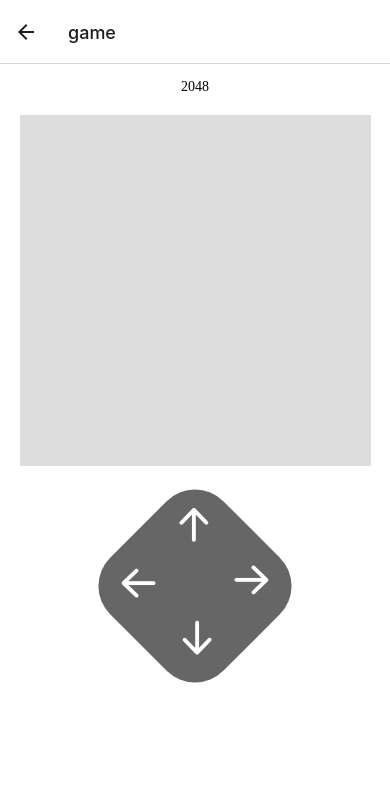
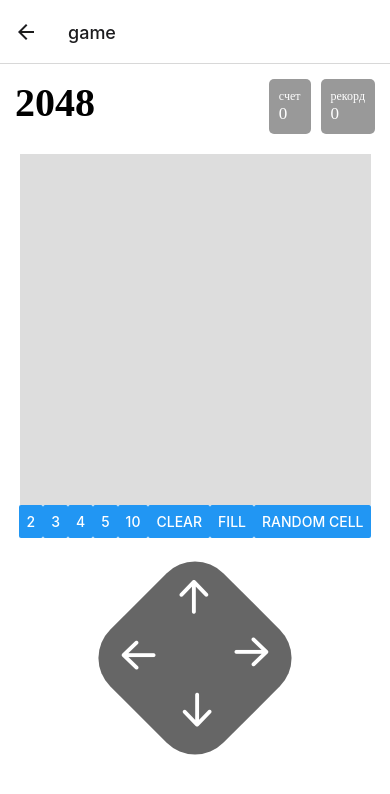
Before and after one commit to seyton35/2048, a React Native app: screen /game in a window 390 px wide. Shown: the top 794 px of the page. Built offline with nearby package versions, Linux system fonts and the light colour scheme.

Commit message:
+folding and sorting functions, score & bestScore

```diff
--- a/package.json
+++ b/package.json
@@ -18,7 +18,8 @@
     "react-native": "0.71.4",
     "react-native-safe-area-context": "^4.5.0",
     "react-native-screens": "^3.20.0",
-    "react-native-vector-icons": "^9.2.0"
+    "react-native-vector-icons": "^9.2.0",
+    "react-redux": "^8.0.5"
   },
   "devDependencies": {
     "@babel/core": "^7.20.0",
--- a/src/Main.tsx
+++ b/src/Main.tsx
@@ -3,11 +3,14 @@ import { createNativeStackNavigator } from "@react-navigation/native-stack"
 
 import Home from "./screens/Home"
 import Game from "./screens/Game"
+import { Provider } from "react-redux"
+import store from "./store"
 
 export default function Main() {
     const Stack = createNativeStackNavigator()
 
     return (
+        <Provider store={store}>
             <NavigationContainer>
                 <Stack.Navigator>
 
@@ -16,5 +19,6 @@ export default function Main() {
 
                 </Stack.Navigator>
             </NavigationContainer>
+        </Provider>
     )
 }
--- /dev/null
+++ b/src/components/native/Score.tsx
@@ -0,0 +1,33 @@
+import { View, StyleSheet } from 'react-native'
+import Txt from '../custom/Txt';
+
+type Props = {
+    children: number,
+    title: string,
+    style?: {},
+}
+
+export default function Score({ style, title, children }: Props) {
+    return (
+        <View style={[styles.scoreBox, style]}>
+            <Txt style={styles.scoreTxt}>{title}</Txt>
+            <Txt style={styles.scoreCountTxt}>{children}</Txt>
+        </View>
+    )
+}
+
+const styles = StyleSheet.create({
+    scoreBox: {
+        padding: 10,
+        backgroundColor: '#999',
+        borderRadius: 5,
+    },
+    scoreTxt: {
+        fontSize: 12,
+        color: '#fff'
+    },
+    scoreCountTxt: {
+        fontSize: 17,
+        color: '#fff'
+    },
+})
--- a/src/screens/Game.tsx
+++ b/src/screens/Game.tsx
@@ -1,80 +1,233 @@
-import { View, StyleSheet, Dimensions } from 'react-native'
+import { View, StyleSheet, Dimensions, Button } from 'react-native'
+import React, { useState, useEffect, useRef } from 'react'
+import { useDispatch, useSelector } from 'react-redux'
+import { setBestScore } from '../store/slices/stateReducer'
+
 import Txt from '../components/custom/Txt'
 import Container from '../components/reusable/Container'
 import Field from '../components/native/Field'
 import Cell from '../components/native/Cell'
 import ButtonJoystick from '../components/native/ButtonJoystick'
-import React, { useState, useEffect, useRef } from 'react'
+import Score from '../components/native/Score'
 
 export default function Game() {
     const FIELD_SIZE = Dimensions.get('window').width / 10 * 9
 
-    const [fieldGrid, setFieldGrid] = useState(5)
+    const [fieldGrid, setFieldGrid] = useState(2)
     const cellWeight = useRef(2)
 
-    const [cells, setCells] = useState(new Array)
-    const [emptyCells, setEmptyCells] = useState(new Set)
+    const [cells, setCells] = useState<{ c: number, x: number, y: number }[][]>([])
+    const [score, setScore] = useState(0)
+    const { bestScore } = useSelector((s: any) => s.state)
+
+    const dispatch = useDispatch()
 
     useEffect(() => {
-        fillEmptyCells()
-        console.log('fiiled');
+        fillCells()
     }, [])
 
-    function fillEmptyCells() {
-        const set = new Set
+    function fillCells() {
         for (let i = 0; i < fieldGrid; i++) {
+            cells.push([])
             for (let j = 0; j < fieldGrid; j++) {
-                set.add(i + '' + j)
+                cells[i].push({ c: 0, x: j, y: i })
             }
         }
-        setEmptyCells(set)
+        console.log('fiiled');
     }
 
     function setRandomCell() {
-        const empty = emptyCells
-        const arr = Array.from(empty)
+        const arr = Array()
+        for (let i = 0; i < cells.length; i++) {
+            for (let j = 0; j < cells.length; j++) {
+                const cell = cells[i][j];
+                if (cell.c == 0) arr.push(cell)
+            }
+        }
         if (arr.length == 0) {
-            console.log('game over')
+            console.log('full field')
             return
         }
-        const rand = arr[Math.floor(Math.random() * arr.length)]
-        empty.delete(rand)
-        const x = Number(String(rand).slice(0, 1))
-        const y = Number(String(rand).slice(1, 2))
-        cells.push({ c: cellWeight.current, x, y })
-        console.log(cells[cells.length - 1]);
 
+        const randomCell = arr[Math.floor(Math.random() * arr.length)]
+        const { x, y } = randomCell
+        cells[y][x] = { c: cellWeight.current, x, y }
         setCells(cells.map(el => el))
     }
 
-    function up() {
+    function swipeTo(move: string) {
+
+        const arr = cells
+        let localScore = 0
+        console.log('cells before:')
+        // arr.map(row => {
+        //     console.log(row)
+        // })
+
+        function horizontalFold(i: number, j: number, prev: { c: number, pos: number }) {
+            const cur = arr[i][j];
+            if (prev.c === cur.c) {
+                console.log(arr[i][prev.pos])
+                localScore += arr[i][prev.pos].c * 2
+                arr[i][prev.pos].c *= 2
+                arr[i][j].c = 0
+                prev = { c: -1, pos: -1 }
+            } else if (cur.c != 0) {
+                prev = { c: cur.c, pos: j }
+            }
+            return prev
+        }
+        function verticalFold(i: number, j: number, prev: { c: number, pos: number }) {
+            const cur = arr[j][i];
+            if (prev.c === cur.c) {
+                localScore += arr[j][i].c * 2
+                arr[prev.pos][i].c *= 2
+                arr[j][i].c = 0
+                prev = { c: -1, pos: -1 }
+            } else if (cur.c != 0) {
+                prev = { c: cur.c, pos: j }
+            }
+            return prev
+        }
+
+        function sortHorizontal(i: number,) {
+            const newArrJ = []
+            const newEmptyArrJ = []
+            for (let j = 0; j < arr[i].length; j++) {
+                const cell = arr[i][j];
+                if (cell.c > 0) newArrJ.push(cell)
+                else newEmptyArrJ.push({ c: 0, y: i, x: j }) // added xy
+            }
+            if (move == 'left') {
+                arr[i] = newArrJ.concat(newEmptyArrJ)
+            } else arr[i] = newEmptyArrJ.concat(newArrJ)
+        }
+
+        function sortVertical() {
+            const map = new Map
+            for (let i = 0; i < arr.length; i++) {
+                map.set(i, [])
+                for (let j = 0; j < arr[i].length; j++) {
+                    const cell = arr[j][i]
+                    if (cell.c > 0) {
+                        map.get(i).push(cell)
+                    }
+                }
+            }
+            for (let i = 0; i < arr.length; i++) {
+                for (let j = 0; j < arr.length; j++) {
+                    if (move == 'up') {
+                        const cell = map.get(i)[j]
+                        if (cell) {
+                            arr[j][i] = cell
+                        }
+                        else arr[j][i] = { c: 0, x: j, y: i }
+                    }
+                    else {
+                        const cell = map.get(i).pop()
+                        if (cell) {
+                            arr[arr.length - j - 1][i] = cell
+                        }
+                        else arr[arr.length - j - 1][i] = { c: 0, x: j, y: i }
+                    }
+                }
+            }
+        }
+
+        switch (move) {
+            case 'left':
+                for (let i = 0; i < arr.length; i++) {
+                    let prev = { c: -1, pos: -1 }
+                    for (let j = 0; j < arr.length; j++) {
+                        prev = horizontalFold(i, j, prev)
+                    }
+                    sortHorizontal(i)
+                }
+                break;
+            case 'right':
+                for (let i = 0; i < arr.length; i++) {
+                    let prev = { c: -1, pos: -1 }
+                    for (let j = arr.length - 1; j >= 0; j--) {
+                        prev = horizontalFold(i, j, prev)
+                    }
+                    sortHorizontal(i)
+                }
+                break;
+            case 'up':
+                for (let i = 0; i < arr.length; i++) {
+                    let prev = { c: -1, pos: -1 }
+                    for (let j = 0; j < arr.length; j++) {
+                        prev = verticalFold(i, j, prev)
+                    }
+                }
+                sortVertical()
+                break;
+            case 'down':
+                for (let i = 0; i < arr.length; i++) {
+                    let prev = { c: -1, pos: -1 }
+                    for (let j = arr.length - 1; j >= 0; j--) {
+                        prev = verticalFold(i, j, prev)
+                    }
+                }
+                sortVertical()
+                break;
+        }
+        setScore(score + localScore)
+        if (bestScore < score + localScore) {
+            dispatch(setBestScore(score + localScore))
+        }
+        // console.log('cells after:')
+        // arr.map(row => {
+        //     console.log(row)
+        // })
+        setCells(cells.map(el => el))
         setRandomCell();
     }
-    function right() {
-        setRandomCell();
-    }
-    function down() {
-        setRandomCell();
-    }
-    function left() {
-        setRandomCell();
+
+    function drawCells() {
+        const cellDom = []
+        for (let i = 0; i < cells.length; i++) {
+            for (let j = 0; j < cells[i].length; j++) {
+                const { c, x, y } = cells[i][j];
+                if (c > 0) {
+                    cellDom.push(<Cell key={i * 10 + j}
+                        size={FIELD_SIZE / fieldGrid}
+                        count={c}
+                        x={j} y={i}
+                    />)
+                }
+            }
+        }
+        return cellDom
     }
 
     return (
         <Container>
             <View style={styles.wrapper}>
-                <Txt>2048</Txt>
+                <View style={styles.titleBlock}>
+                    <Txt style={styles.titleTxt}>2048</Txt>
+                    <View style={styles.scoreBlock}>
+                        <Score title='счет'>{score}</Score>
+                        <Score style={styles.scoreBox} title='рекорд'>{bestScore}</Score>
+                    </View>
+                </View>
                 <Field style={styles.field} size={FIELD_SIZE}>
-                    {cells.map((cell, index) =>
-                        <Cell key={index}
-                            size={FIELD_SIZE / fieldGrid}
-                            count={cell.c}
-                            x={cell.x} y={cell.y}
-                        />
-                    )}
+                    {drawCells()}
                 </Field>
+                <View style={{ flexDirection: 'row' }}>
+                    <Button title='2' onPress={() => { setFieldGrid(2) }} />
+                    <Button title='3' onPress={() => { setFieldGrid(3) }} />
+                    <Button title='4' onPress={() => { setFieldGrid(4) }} />
+                    <Button title='5' onPress={() => { setFieldGrid(5) }} />
+                    <Button title='10' onPress={() => { setFieldGrid(10) }} />
+                    <Button title='clear' onPress={() => { setCells([]) }} />
+                    <Button title='fill' onPress={() => { fillCells() }} />
+                    <Button title='random cell' onPress={setRandomCell} />
+                </View>
+                <ButtonJoystick style={styles.joystick}
+                    swipe={swipeTo}
+                />
 
-                <ButtonJoystick style={styles.joystick} up={up} right={right} down={down} left={left} />
             </View>
         </Container>
     )
@@ -85,6 +238,23 @@ const styles = StyleSheet.create({
         padding: 10,
         alignItems: 'center'
     },
+    titleBlock: {
+        flexDirection: 'row',
+        justifyContent: 'space-between',
+        width: '100%'
+    },
+    titleTxt: {
+        fontSize: 40,
+        fontWeight: 'bold',
+    },
+    scoreBlock: {
+        flexDirection: 'row'
+    },
+    scoreBox: {
+        marginLeft: 10
+    },
+
+
     field: {
         marginTop: 20
     },
--- a/src/screens/Home.tsx
+++ b/src/screens/Home.tsx
@@ -1,12 +1,17 @@
+import {useEffect} from 'react'
 import { StyleSheet, View, } from "react-native";
-import { useNavigation, } from "@react-navigation/native";
+import { useDispatch } from "react-redux";
+import { initialization } from "../store/slices/stateReducer";
 
 import Container from "../components/reusable/Container";
-import Txt from "../components/custom/Txt";
 import NavButton from "../components/reusable/NavButton";
 
 export default function Home() {
-    const navigation = useNavigation()
+    const dispatch = useDispatch()
+    useEffect(() => {
+    //   dispatch(initialization()) TODO: add RootState midleware
+    }, [])
+
 
     return (
         <Container>
```
Also changed, not shown: src/components/native/ButtonJoystick.tsx (+7 -10 lines), src/store/slices/stateReducer.js (+22 -0 lines). Lines whose indentation alone changed are shown as unchanged.
